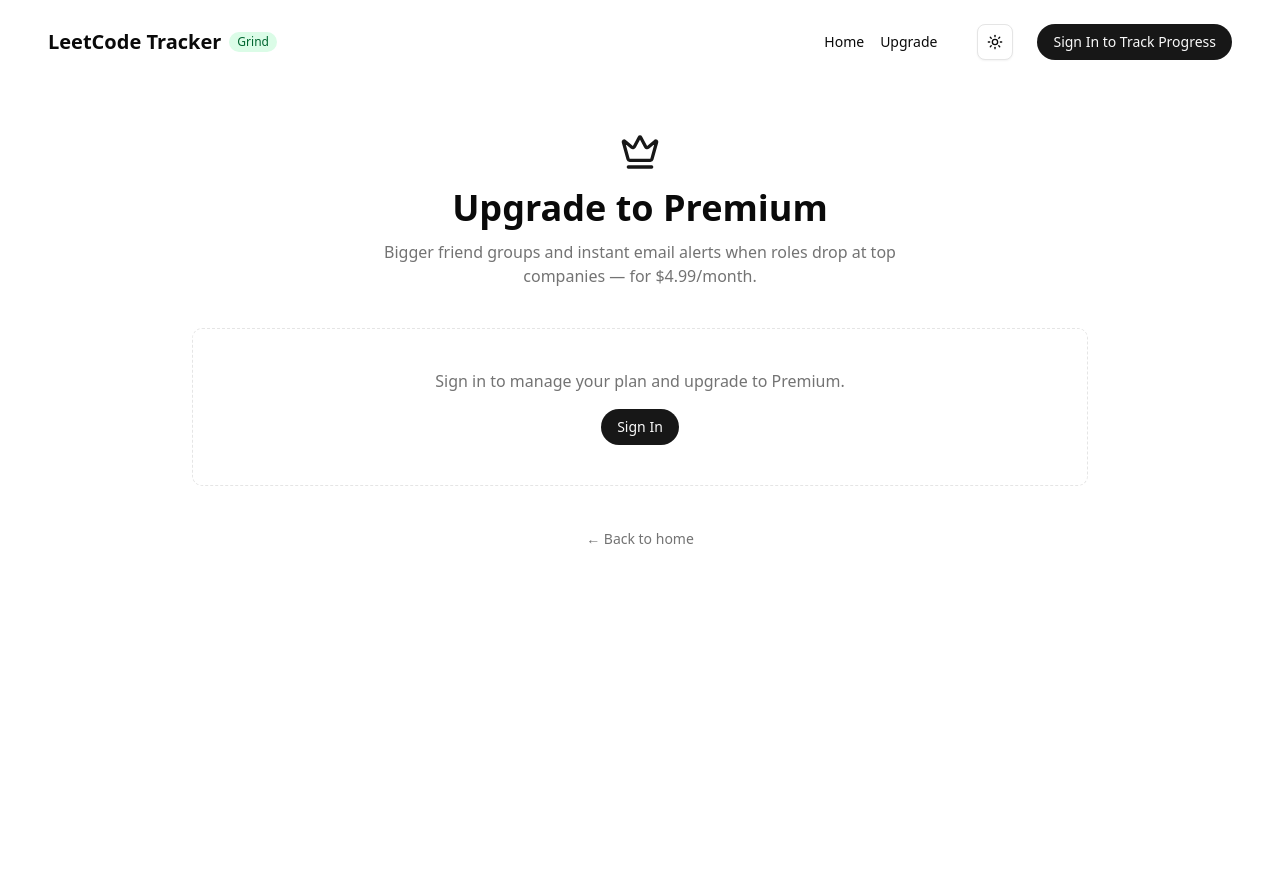
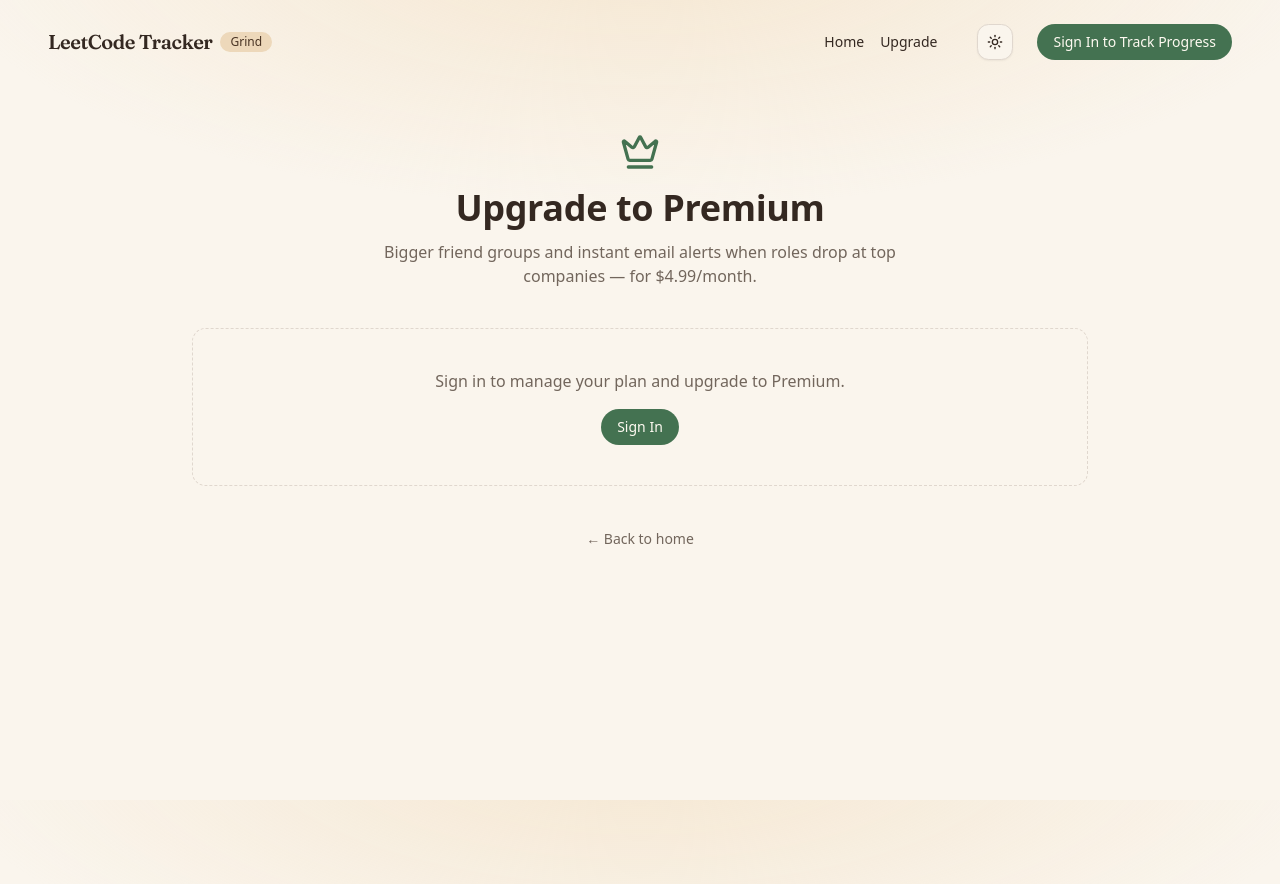
Before and after one commit to Shaun-Was-Taken/didtheboysgrindleetcodetoday, a Next.js app: page /upgrade in a window 1280 px wide. Built offline with nearby package versions, Linux system fonts and the light colour scheme; no server answers.

Commit message:
Theme change

```diff
--- a/src/app/globals.css
+++ b/src/app/globals.css
@@ -6,8 +6,9 @@
 @theme inline {
   --color-background: var(--background);
   --color-foreground: var(--foreground);
-  --font-sans: var(--font-geist-sans);
-  --font-mono: var(--font-geist-mono);
+  --font-sans: var(--font-nunito), var(--font-geist-sans), ui-sans-serif, system-ui, sans-serif;
+  --font-display: var(--font-fraunces), Georgia, serif;
+  --font-mono: var(--font-geist-mono), ui-monospace, monospace;
   --color-sidebar-ring: var(--sidebar-ring);
   --color-sidebar-border: var(--sidebar-border);
   --color-sidebar-accent-foreground: var(--sidebar-accent-foreground);
@@ -67,72 +68,83 @@
 }
 
 :root {
-  --radius: 0.625rem;
-  --background: oklch(1 0 0);
-  --foreground: oklch(0.145 0 0);
-  --card: oklch(1 0 0);
-  --card-foreground: oklch(0.145 0 0);
-  --popover: oklch(1 0 0);
-  --popover-foreground: oklch(0.145 0 0);
-  --primary: oklch(0.205 0 0);
-  --primary-foreground: oklch(0.985 0 0);
-  --secondary: oklch(0.97 0 0);
-  --secondary-foreground: oklch(0.205 0 0);
-  --muted: oklch(0.97 0 0);
-  --muted-foreground: oklch(0.556 0 0);
-  --accent: oklch(0.97 0 0);
-  --accent-foreground: oklch(0.205 0 0);
-  --destructive: oklch(0.577 0.245 27.325);
-  --border: oklch(0.922 0 0);
-  --input: oklch(0.922 0 0);
-  --ring: oklch(0.708 0 0);
-  --chart-1: oklch(0.646 0.222 41.116);
-  --chart-2: oklch(0.6 0.118 184.704);
-  --chart-3: oklch(0.398 0.07 227.392);
-  --chart-4: oklch(0.828 0.189 84.429);
-  --chart-5: oklch(0.769 0.188 70.08);
-  --sidebar: oklch(0.985 0 0);
-  --sidebar-foreground: oklch(0.145 0 0);
-  --sidebar-primary: oklch(0.205 0 0);
-  --sidebar-primary-foreground: oklch(0.985 0 0);
-  --sidebar-accent: oklch(0.97 0 0);
-  --sidebar-accent-foreground: oklch(0.205 0 0);
-  --sidebar-border: oklch(0.922 0 0);
-  --sidebar-ring: oklch(0.708 0 0);
+  /* Lamplit Desk — warm paper, espresso ink, sage + honey */
+  --radius: 0.85rem;
+  --background: oklch(0.971 0.011 78);
+  --foreground: oklch(0.288 0.022 52);
+  --card: oklch(0.991 0.007 84);
+  --card-foreground: oklch(0.288 0.022 52);
+  --popover: oklch(0.991 0.007 84);
+  --popover-foreground: oklch(0.288 0.022 52);
+  --primary: oklch(0.508 0.073 152);
+  --primary-foreground: oklch(0.985 0.012 84);
+  --secondary: oklch(0.929 0.018 76);
+  --secondary-foreground: oklch(0.33 0.025 52);
+  --muted: oklch(0.936 0.015 76);
+  --muted-foreground: oklch(0.518 0.022 58);
+  --accent: oklch(0.892 0.046 76);
+  --accent-foreground: oklch(0.34 0.04 56);
+  --destructive: oklch(0.553 0.15 32);
+  --border: oklch(0.884 0.016 72);
+  --input: oklch(0.9 0.016 72);
+  --ring: oklch(0.508 0.073 152);
+  --chart-1: oklch(0.508 0.073 152);
+  --chart-2: oklch(0.74 0.09 76);
+  --chart-3: oklch(0.6 0.11 40);
+  --chart-4: oklch(0.62 0.06 200);
+  --chart-5: oklch(0.66 0.085 152);
+  --sidebar: oklch(0.96 0.013 78);
+  --sidebar-foreground: oklch(0.288 0.022 52);
+  --sidebar-primary: oklch(0.508 0.073 152);
+  --sidebar-primary-foreground: oklch(0.985 0.012 84);
+  --sidebar-accent: oklch(0.892 0.046 76);
+  --sidebar-accent-foreground: oklch(0.34 0.04 56);
+  --sidebar-border: oklch(0.884 0.016 72);
+  --sidebar-ring: oklch(0.508 0.073 152);
+  /* heatmap "grind" ramp + ambient glow */
+  --grind-1: oklch(0.83 0.058 150);
+  --grind-2: oklch(0.66 0.082 152);
+  --grind-3: oklch(0.5 0.09 153);
+  --bg-glow: oklch(0.9 0.05 78 / 0.55);
 }
 
 .dark {
-  --background: oklch(0.145 0 0);
-  --foreground: oklch(0.985 0 0);
-  --card: oklch(0.205 0 0);
-  --card-foreground: oklch(0.985 0 0);
-  --popover: oklch(0.205 0 0);
-  --popover-foreground: oklch(0.985 0 0);
-  --primary: oklch(0.922 0 0);
-  --primary-foreground: oklch(0.205 0 0);
-  --secondary: oklch(0.269 0 0);
-  --secondary-foreground: oklch(0.985 0 0);
-  --muted: oklch(0.269 0 0);
-  --muted-foreground: oklch(0.708 0 0);
-  --accent: oklch(0.269 0 0);
-  --accent-foreground: oklch(0.985 0 0);
-  --destructive: oklch(0.704 0.191 22.216);
-  --border: oklch(1 0 0 / 10%);
-  --input: oklch(1 0 0 / 15%);
-  --ring: oklch(0.556 0 0);
-  --chart-1: oklch(0.488 0.243 264.376);
-  --chart-2: oklch(0.696 0.17 162.48);
-  --chart-3: oklch(0.769 0.188 70.08);
-  --chart-4: oklch(0.627 0.265 303.9);
-  --chart-5: oklch(0.645 0.246 16.439);
-  --sidebar: oklch(0.205 0 0);
-  --sidebar-foreground: oklch(0.985 0 0);
-  --sidebar-primary: oklch(0.488 0.243 264.376);
-  --sidebar-primary-foreground: oklch(0.985 0 0);
-  --sidebar-accent: oklch(0.269 0 0);
-  --sidebar-accent-foreground: oklch(0.985 0 0);
-  --sidebar-border: oklch(1 0 0 / 10%);
-  --sidebar-ring: oklch(0.556 0 0);
+  /* Dim Study — warm dim room for late-night grinding */
+  --background: oklch(0.206 0.012 58);
+  --foreground: oklch(0.915 0.014 80);
+  --card: oklch(0.246 0.014 58);
+  --card-foreground: oklch(0.915 0.014 80);
+  --popover: oklch(0.246 0.014 58);
+  --popover-foreground: oklch(0.915 0.014 80);
+  --primary: oklch(0.665 0.085 150);
+  --primary-foreground: oklch(0.19 0.025 150);
+  --secondary: oklch(0.295 0.016 58);
+  --secondary-foreground: oklch(0.915 0.014 80);
+  --muted: oklch(0.295 0.016 58);
+  --muted-foreground: oklch(0.708 0.018 76);
+  --accent: oklch(0.37 0.04 72);
+  --accent-foreground: oklch(0.93 0.02 80);
+  --destructive: oklch(0.62 0.16 30);
+  --border: oklch(0.92 0.02 80 / 12%);
+  --input: oklch(0.92 0.02 80 / 15%);
+  --ring: oklch(0.665 0.085 150);
+  --chart-1: oklch(0.665 0.085 150);
+  --chart-2: oklch(0.78 0.1 78);
+  --chart-3: oklch(0.66 0.12 40);
+  --chart-4: oklch(0.68 0.07 200);
+  --chart-5: oklch(0.55 0.08 152);
+  --sidebar: oklch(0.235 0.013 58);
+  --sidebar-foreground: oklch(0.915 0.014 80);
+  --sidebar-primary: oklch(0.665 0.085 150);
+  --sidebar-primary-foreground: oklch(0.19 0.025 150);
+  --sidebar-accent: oklch(0.37 0.04 72);
+  --sidebar-accent-foreground: oklch(0.93 0.02 80);
+  --sidebar-border: oklch(0.92 0.02 80 / 12%);
+  --sidebar-ring: oklch(0.665 0.085 150);
+  --grind-1: oklch(0.46 0.07 152);
+  --grind-2: oklch(0.6 0.085 151);
+  --grind-3: oklch(0.74 0.1 150);
+  --bg-glow: oklch(0.5 0.06 80 / 0.18);
 }
 
 @layer base {
@@ -141,6 +153,20 @@
   }
   body {
     @apply bg-background text-foreground;
+    font-family: var(--font-sans);
+    /* soft lamplight pooling from the top */
+    background-image: radial-gradient(
+      ellipse 90% 55% at 50% -8%,
+      var(--bg-glow),
+      transparent 62%
+    );
+    background-attachment: fixed;
+  }
+  h1,
+  h2,
+  h3 {
+    font-family: var(--font-display);
+    letter-spacing: -0.01em;
   }
 }
 
@@ -149,19 +175,29 @@
   @apply w-full overflow-hidden;
 }
 
-.react-calendar-heatmap rect:not(.color-empty) {
-  rx: 2;
-  ry: 2;
+.react-calendar-heatmap rect {
+  rx: 2.5;
+  ry: 2.5;
 }
 
 .react-calendar-heatmap text {
   @apply fill-muted-foreground text-xs font-medium;
 }
 
-.react-calendar-heatmap .fill-muted {
-  @apply fill-secondary;
+/* warm "grind" ramp — sage to moss on warm tan */
+.react-calendar-heatmap .fill-muted,
+.fill-muted {
+  fill: var(--secondary);
 }
-
-.dark .react-calendar-heatmap .fill-muted {
-  @apply fill-muted;
+.react-calendar-heatmap .fill-grind-1,
+.fill-grind-1 {
+  fill: var(--grind-1);
 }
+.react-calendar-heatmap .fill-grind-2,
+.fill-grind-2 {
+  fill: var(--grind-2);
+}
+.react-calendar-heatmap .fill-grind-3,
+.fill-grind-3 {
+  fill: var(--grind-3);
+}
--- a/src/app/layout.tsx
+++ b/src/app/layout.tsx
@@ -1,5 +1,5 @@
 import type { Metadata } from "next";
-import { Geist, Geist_Mono } from "next/font/google";
+import { Geist, Geist_Mono, Nunito, Fraunces } from "next/font/google";
 import { ConvexClientProvider } from "@/provider/ConvexClientProvider";
 import Header from "@/components/Header";
 import "./globals.css";
@@ -13,6 +13,21 @@
 const geistMono = Geist_Mono({
   variable: "--font-geist-mono",
   subsets: ["latin"],
+});
+
+// Warm, rounded body face — comfortable for long study sessions
+const nunito = Nunito({
+  variable: "--font-nunito",
+  subsets: ["latin"],
+  weight: ["400", "500", "600", "700", "800"],
+});
+
+// Soft old-style serif for display headings — cozy without being formal
+const fraunces = Fraunces({
+  variable: "--font-fraunces",
+  subsets: ["latin"],
+  weight: ["400", "500", "600", "700"],
+  style: ["normal", "italic"],
 });
 
 export const metadata: Metadata = {
@@ -29,7 +44,7 @@
   return (
     <html lang="en" suppressHydrationWarning>
       <body
-        className={`${geistSans.variable} ${geistMono.variable} antialiased`}
+        className={`${geistSans.variable} ${geistMono.variable} ${nunito.variable} ${fraunces.variable} antialiased`}
         suppressHydrationWarning
       >
         <ConvexClientProvider>
--- a/src/components/Header.tsx
+++ b/src/components/Header.tsx
@@ -13,8 +13,10 @@
     <header className="py-6 px-6 md:px-12 w-full">
       <div className="container mx-auto flex justify-between items-center">
         <Link href={"/"} className="flex items-center gap-2">
-          <div className="font-bold text-xl">LeetCode Tracker</div>
-          <div className="text-xs bg-green-100 text-green-800 dark:bg-green-900 dark:text-green-300 px-2 py-0.5 rounded-full">
+          <div className="font-display font-semibold text-xl tracking-tight">
+            LeetCode Tracker
+          </div>
+          <div className="text-xs bg-accent text-accent-foreground px-2.5 py-0.5 rounded-full font-medium">
             Grind
           </div>
         </Link>
--- a/src/components/HeroSection.tsx
+++ b/src/components/HeroSection.tsx
@@ -26,23 +26,29 @@
     <section className="py-10 md:py-16 lg:py-20 px-4 sm:px-6 md:px-12">
       <div className="container mx-auto max-w-6xl text-center animate-fade-in">
         <div className="flex justify-center mb-6">
-          <Code className="h-12 w-12 text-primary" />
+          <span className="inline-flex h-16 w-16 items-center justify-center rounded-2xl bg-accent text-primary shadow-sm ring-1 ring-border">
+            <Code className="h-8 w-8" />
+          </span>
         </div>
-        <h1 className="text-3xl sm:text-4xl md:text-5xl lg:text-6xl font-bold tracking-tight mb-4 md:mb-6">
+        <h1 className="font-display text-3xl sm:text-4xl md:text-5xl lg:text-6xl font-semibold tracking-tight mb-4 md:mb-6">
           Did The Boys{" "}
           <span className="inline-block">
-            <SparklesText>Grind</SparklesText>
+            <SparklesText colors={{ first: "#E3B873", second: "#9DB596" }}>
+              Grind
+            </SparklesText>
           </span>
           <br className="sm:hidden" />
           <br className="hidden sm:block" />
           <span className="text-primary">
-            <AuroraText>LeetCode</AuroraText>
+            <AuroraText colors={["#6E8B6A", "#E3B873", "#C68A5B", "#6E8B6A"]}>
+              LeetCode
+            </AuroraText>
           </span>{" "}
           Today?
         </h1>
         <p className="text-muted-foreground text-base sm:text-lg md:text-xl max-w-xs sm:max-w-lg md:max-w-2xl mx-auto mb-6 md:mb-10 px-2">
-          Track your LeetCode grinding progress with our beautiful heatmap
-          visualization. Submit your solutions and build your streak! 🔥
+          A cozy corner for the crew to log a problem a day, watch the streak
+          grow warm, and keep each other showing up.
         </p>
 
 
--- a/src/components/UserHeatmapCard.tsx
+++ b/src/components/UserHeatmapCard.tsx
@@ -122,9 +122,9 @@
   ) => {
     if (!value?.count || value.count === 0) return "fill-muted cursor-default"; // Add cursor-default for empty cells
     // Add cursor-pointer for clickable cells
-    if (value.count === 1) return "fill-green-300 cursor-pointer";
-    if (value.count === 2) return "fill-green-500 cursor-pointer";
-    return "fill-green-700 cursor-pointer";
+    if (value.count === 1) return "fill-grind-1 cursor-pointer";
+    if (value.count === 2) return "fill-grind-2 cursor-pointer";
+    return "fill-grind-3 cursor-pointer";
   };
 
   // Helper to get badge color based on difficulty
```
Also changed, not shown: src/components/JobBoard.tsx (+7 -3 lines), src/components/LeetcodeHeatmap.tsx (+7 -7 lines), .claude/launch.json (added).
